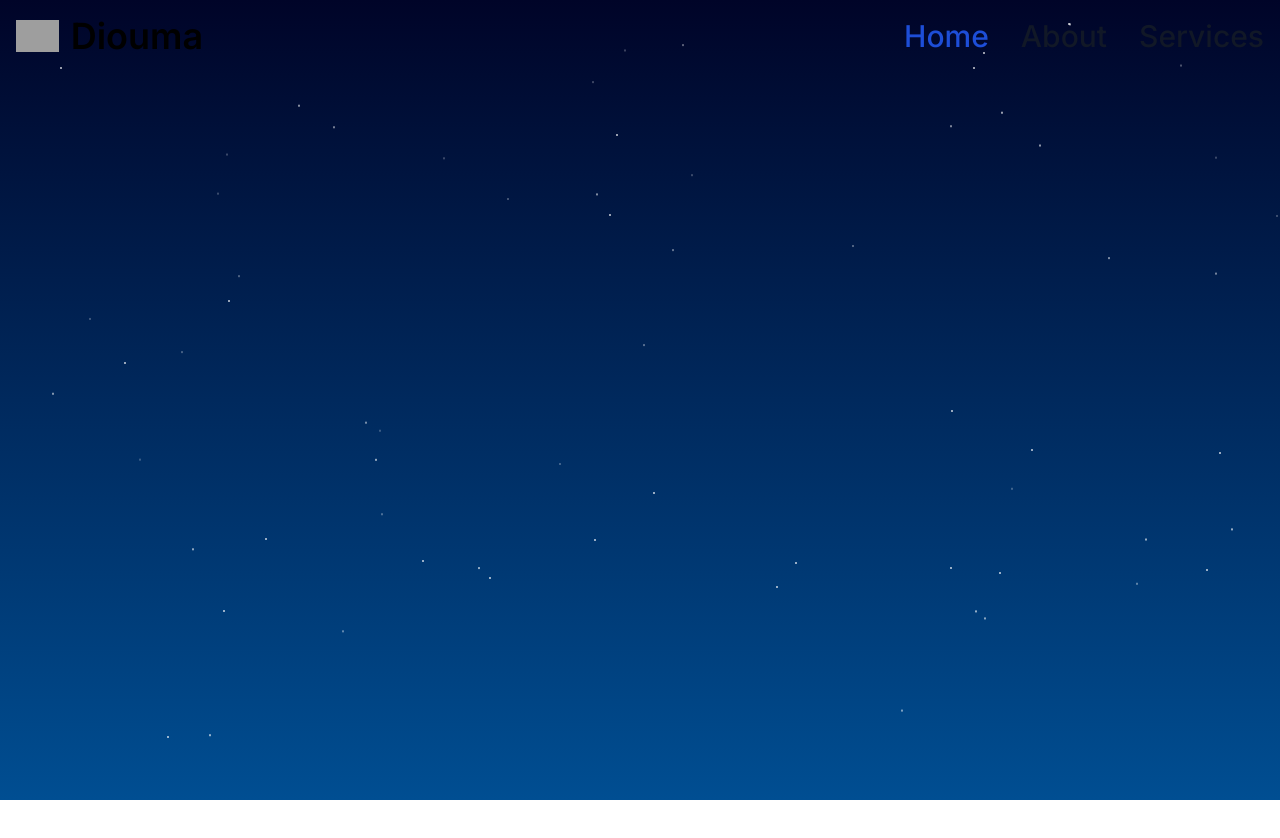
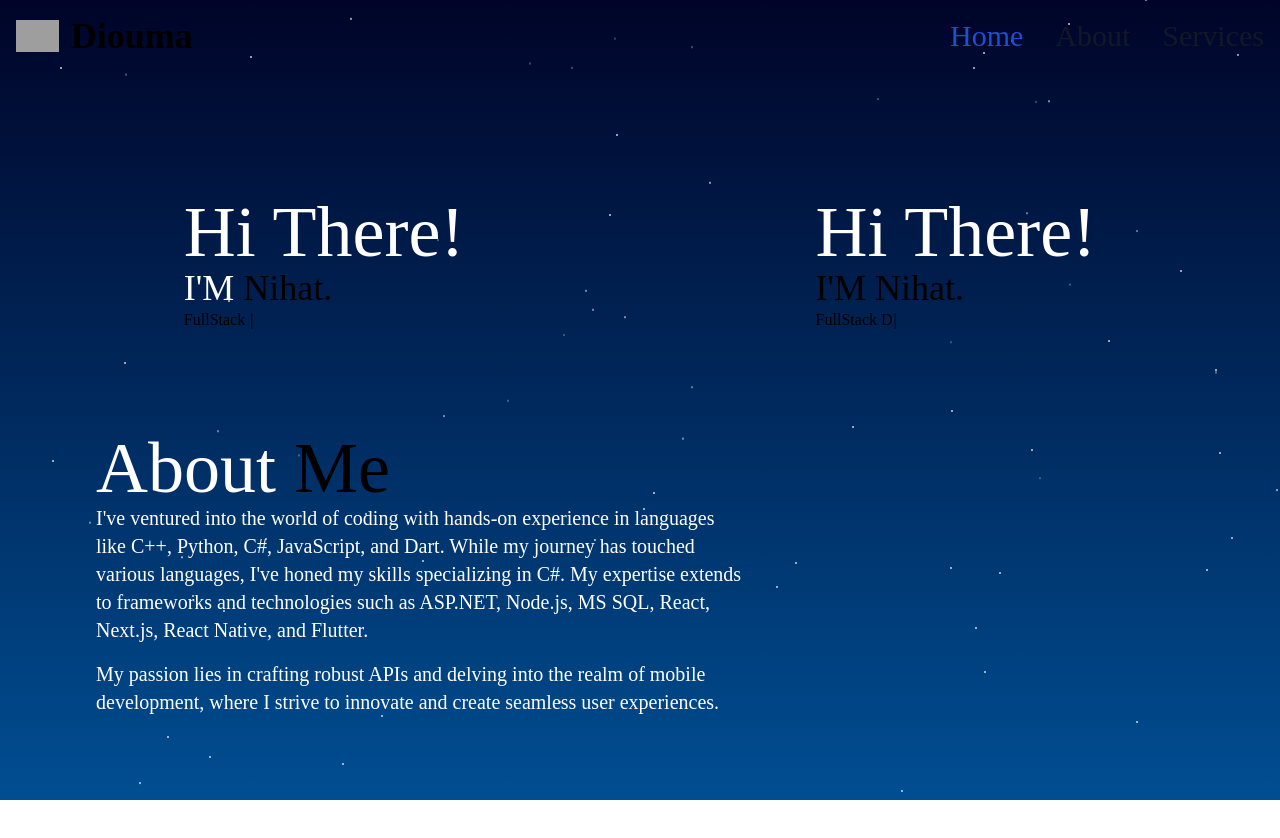
Before and after one commit to nihat417/portfolio, a Next.js app: page / in a window 1280 px wide. Shown: the top 838 px of the page. Built offline with nearby package versions, Linux system fonts and the light colour scheme; grey boxes are pictures that could not be loaded.

Commit message:
Update added some texts

```diff
--- a/package.json
+++ b/package.json
@@ -11,7 +11,8 @@
   "dependencies": {
     "next": "14.2.3",
     "react": "^18",
-    "react-dom": "^18"
+    "react-dom": "^18",
+    "typewriter-effect": "^2.21.0"
   },
   "devDependencies": {
     "eslint": "^8",
--- a/src/app/components/navbar/navbar.jsx
+++ b/src/app/components/navbar/navbar.jsx
@@ -9,7 +9,7 @@ const Navbar = () => {
   };
 
   return (
-    <nav className="bg-transparent border-gray-200">
+    <nav className="fixed top-0 w-full bg-transparent border-gray-200 z-50">
       <div className="max-w-screen-xl flex flex-wrap items-center justify-between mx-auto p-4">
         <a href="#" className="flex items-center">
           <img src="https://flowbite.com/docs/images/logo.svg" className="h-8 mr-3" alt="Flowbite Logo" />
@@ -65,6 +65,6 @@ const Navbar = () => {
       </div>
     </nav>
   );
-}
+};
 
 export default Navbar;
--- /dev/null
+++ b/src/app/components/typeWriter/typer.jsx
@@ -0,0 +1,18 @@
+"use client"
+import React from 'react'
+import Typewriter from "typewriter-effect";
+
+const Typer = () => {
+  return (
+    <Typewriter
+      options={{
+        strings: ["FullStack Developer",],
+        autoStart: true,
+        loop: true,
+        deleteSpeed: 50,
+      }}
+    />
+  )
+}
+
+export default Typer;
--- a/src/app/globals.css
+++ b/src/app/globals.css
@@ -1,3 +1,15 @@
 @tailwind base;
 @tailwind components;
 @tailwind utilities;
+
+@import url("https://fonts.googleapis.com/css2?family=Raleway:wght@500&display=swap");
+body {
+    font-family: "Raleway", serif !important;
+  }
+
+.whitetext{
+    color: white;
+}
+.blacktext{
+    color: black;
+}
--- a/src/app/layout.js
+++ b/src/app/layout.js
@@ -1,6 +1,7 @@
 import { Inter } from "next/font/google";
 import "./globals.css";
 import Navbar from "./components/navbar/navbar";
+import StarryBackground from "./components/starryBackground/starryBackground";
 
 const inter = Inter({ subsets: ["latin"] });
 
@@ -13,7 +14,9 @@ export default function RootLayout({ children }) {
   return (
     <html lang="en">
       <body className={inter.className}>
+        <StarryBackground/>
         <Navbar/>
+
         {children}
         </body>
     </html>
--- a/src/app/page.js
+++ b/src/app/page.js
@@ -1,10 +1,34 @@
-import Image from "next/image";
-import StarryBackground from "./components/starryBackground/starryBackground";
+import Typer from "./components/typeWriter/typer";
 
 export default function Home() {
   return (
-    <main className="flex min-h-screen flex-col items-center justify-between p-24">
-      <StarryBackground/>
+    <main className="flex min-h-screen flex-col p-24">
+      <section className="flex flex-col justify-around md:flex-row md:mt-[100px] items-center md:items-start">
+        <div>
+          <h1 className="text-6xl md:text-7xl whitetext">Hi There!</h1>
+          <p className="text-2xl md:text-4xl whitetext">I'M <span className="blacktext">Nihat.</span></p>
+          <h1><Typer/></h1>
+        </div>
+        <div></div>
+        <div>
+          <h1 className="text-6xl md:text-7xl whitetext">Hi There!</h1>
+          <p className="text-2xl md:text-4xl">I'M Nihat.</p>
+          <h1><Typer/></h1>
+        </div>
+      </section>
+
+      <section className="flex flex-col justify-center md:mt-[100px]">
+        <div className="md:w-[650px]">
+          <h1 className="text-6xl md:text-7xl whitetext">About<span className="blacktext"> Me</span></h1>
+          <p className="text-lg md:text-xl mb-4 whitetext">I've ventured into the world of coding with hands-on experience in languages like C++, Python, C#, JavaScript, and Dart. While my journey has touched various languages, I've honed my skills specializing in C#. My expertise extends to frameworks and technologies such as ASP.NET, Node.js, MS SQL, React, Next.js, React Native, and Flutter.</p>
+          <p className="text-lg md:text-xl mb-4 whitetext">My passion lies in crafting robust APIs and delving into the realm of mobile development, where I strive to innovate and create seamless user experiences.</p>
+        </div>
+        <div>
+
+        </div>
+      </section>
     </main>
+
+
   );
 }
```
Also changed, not shown: 1 other file (tests, documents, lock files or other folders).
